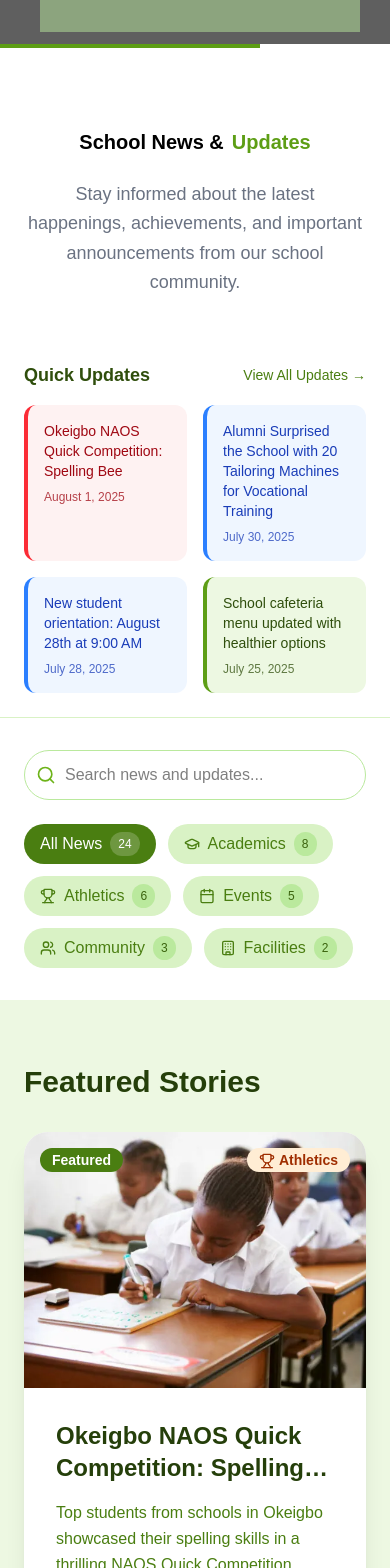
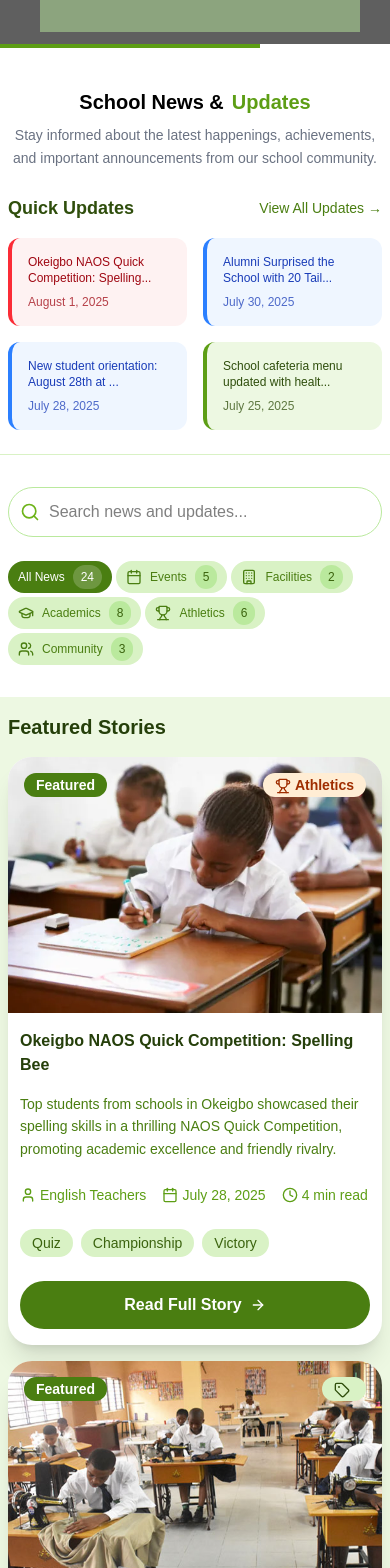
Before and after one commit to Hollayemi/pico, a Next.js app: page /news in a window 390 px wide. Shown: the part 420-1988 px from the top of the page. Built offline with nearby package versions, Linux system fonts and the light colour scheme; grey boxes are pictures that could not be loaded.

Commit message:
worked on responsiveness --2 giving & news

```diff
--- a/app/(pages)/news/page.jsx
+++ b/app/(pages)/news/page.jsx
@@ -10,11 +10,11 @@ const SchoolNewsPage = () => {
 
     const newsCategories = [
         { id: 'all', name: 'All News', count: 24 },
+        { id: 'events', name: 'Events', count: 5, icon: Calendar },
+        { id: 'facilities', name: 'Facilities', count: 2, icon: Building },
         { id: 'academics', name: 'Academics', count: 8, icon: GraduationCap },
         { id: 'athletics', name: 'Athletics', count: 6, icon: Trophy },
-        { id: 'events', name: 'Events', count: 5, icon: Calendar },
         { id: 'community', name: 'Community', count: 3, icon: Users },
-        { id: 'facilities', name: 'Facilities', count: 2, icon: Building }
     ];
 
     const featuredNews = [
@@ -179,14 +179,14 @@ const SchoolNewsPage = () => {
     return (
         <HomeWrapper miniSlider title="News and Updates">
             {/* Hero Section */}
-            <section className="py-10">
-                <div className="max-w-6xl mx-auto px-6">
+            <section className="md:py-10">
+                <div className="max-w-6xl mx-auto px-2 md:px-6">
                     <div className="text-center">
-                        <h1 className="text-xl md:text-3xl font-bold mb-6">
+                        <h1 className="text-xl md:text-3xl font-bold mb-2 md:mb-6">
                             School News &
                             <span className="text-brand-500 ml-2">Updates</span>
                         </h1>
-                        <p className="text-lg text-gray-500 max-w-3xl mx-auto leading-relaxed">
+                        <p className="text-sm md:text-base text-gray-500 max-w-3xl mx-auto leading-relaxed">
                             Stay informed about the latest happenings, achievements, and important announcements from our school community.
                         </p>
                     </div>
@@ -195,7 +195,7 @@ const SchoolNewsPage = () => {
 
             {/* Quick Updates Bar */}
             <section className="py-6 bg-white border-b border-brand-100">
-                <div className="max-w-7xl mx-auto px-6">
+                <div className="max-w-7xl mx-auto px-2 md:px-6">
                     <div className="flex items-center justify-between mb-4">
                         <h3 className="text-lg font-semibold text-brand-800">Quick Updates</h3>
                         <button className="text-brand-600 hover:text-brand-700 text-sm font-medium">
@@ -213,7 +213,7 @@ const SchoolNewsPage = () => {
                                         : 'bg-brand-50 border-brand-500 text-brand-800'
                                     }`}
                             >
-                                <p className="text-sm font-medium mb-2">{update.text}</p>
+                                <p className="text-xs font-medium mb-2">{update.text.substring(0, 40)}...</p>
                                 <p className="text-xs opacity-75">{formatDate(update.date)}</p>
                             </div>
                         ))}
@@ -223,7 +223,7 @@ const SchoolNewsPage = () => {
 
             {/* Search and Filter */}
             <section className="py-8 bg-white">
-                <div className="max-w-7xl mx-auto px-6">
+                <div className="max-w-7xl mx-auto px-2 md:px-6">
                     <div className="flex flex-col lg:flex-row gap-6 items-center justify-between">
                         <div className="flex-1 w-full md:max-w-md">
                             <div className="relative">
@@ -238,14 +238,14 @@ const SchoolNewsPage = () => {
                             </div>
                         </div>
 
-                        <div className="flex flex-wrap gap-3">
+                        <div className="flex flex-wrap gap-1 md:gap-3">
                             {newsCategories.map((category) => {
                                 const IconComponent = category.icon || Tag;
                                 return (
                                     <button
                                         key={category.id}
                                         onClick={() => setSelectedCategory(category.id)}
-                                        className={`flex items-center gap-2 px-4 py-2 rounded-full transition-all ${selectedCategory === category.id
+                                        className={`flex text-xs md:text-base items-center gap-2 px-2.5 md:px-4 py-1 md:py-2 rounded-full transition-all ${selectedCategory === category.id
                                             ? 'bg-brand-600 text-white'
                                             : 'bg-brand-100 text-brand-600 hover:bg-brand-200'
                                             }`}
@@ -268,10 +268,10 @@ const SchoolNewsPage = () => {
 
             {/* Featured News */}
             {featuredNews.some(article => selectedCategory === 'all' || article.category === selectedCategory) && (
-                <section className="py-16 bg-brand-50">
-                    <div className="max-w-7xl mx-auto px-6">
-                        <h2 className="text-3xl font-bold text-brand-900 mb-8">Featured Stories</h2>
-                        <div className="grid lg:grid-cols-2 gap-8">
+                <section className=" py-4 md:py-16 bg-brand-50">
+                    <div className="max-w-7xl mx-auto px-2 md:px-6">
+                        <h2 className="text-xl md:text-3xl font-bold text-brand-900 mb-4 md:mb-8">Featured Stories</h2>
+                        <div className="grid lg:grid-cols-2 gap-4 md:gap-8">
                             {featuredNews
                                 .filter(article => selectedCategory === 'all' || article.category === selectedCategory)
                                 .map((article) => {
@@ -295,26 +295,26 @@ const SchoolNewsPage = () => {
                                                 </div>
                                             </div>
 
-                                            <div className="p-8">
-                                                <h2 className="text-2xl font-bold text-brand-900 mb-4 line-clamp-2">
+                                            <div className="px-3 py-4 md:p-8">
+                                                <h2 className="md:text-2xl font-bold text-brand-900 mb-4 line-clamp-2">
                                                     {article.title}
                                                 </h2>
 
-                                                <p className="text-brand-600 mb-6 leading-relaxed line-clamp-3">
+                                                <p className="text-sm md:text-base text-brand-600 mb-6 leading-relaxed line-clamp-3">
                                                     {article.excerpt}
                                                 </p>
 
                                                 <div className="flex items-center justify-between mb-6">
-                                                    <div className="flex items-center space-x-4 text-sm text-brand-500">
-                                                        <div className="flex items-center">
+                                                    <div className="flex flex-wrap items-center space-x-4 text-sm text-brand-500">
+                                                        <div className="flex shrink-0 items-center">
                                                             <User className="w-4 h-4 mr-1" />
                                                             {article.author}
                                                         </div>
-                                                        <div className="flex items-center">
+                                                        <div className="flex shrink-0 items-center">
                                                             <Calendar className="w-4 h-4 mr-1" />
                                                             {formatDate(article.date)}
                                                         </div>
-                                                        <div className="flex items-center">
+                                                        <div className="flex shrink-0 items-center">
                                                             <Clock className="w-4 h-4 mr-1" />
                                                             {article.readTime}
                                                         </div>
@@ -344,8 +344,8 @@ const SchoolNewsPage = () => {
 
             {/* Recent News Grid */}
             <section className="py-16 bg-white">
-                <div className="max-w-7xl mx-auto px-6">
-                    <h2 className="text-3xl font-bold text-brand-900 mb-8">Recent News</h2>
+                <div className="max-w-7xl mx-auto px-2 md:px-6">
+                    <h2 className="text-xl md:text-3xl font-bold text-brand-900 mb-4 md:mb-8">Recent News</h2>
                     <div className="grid md:grid-cols-2 lg:grid-cols-3 gap-8">
                         {recentNews
                             .filter(article => selectedCategory === 'all' || article.category === selectedCategory)
@@ -365,8 +365,8 @@ const SchoolNewsPage = () => {
                                             </div>
                                         </div>
 
-                                        <div className="p-6">
-                                            <h3 className="text-xl font-bold text-brand-900 mb-3 line-clamp-2">
+                                        <div className="p-2 pb-6 md:p-6">
+                                            <h3 className="md:text-xl font-bold text-brand-900 mb-3 line-clamp-2">
                                                 {article.title}
                                             </h3>
 
@@ -408,7 +408,7 @@ const SchoolNewsPage = () => {
                                 <Search className="w-8 h-8 text-brand-400" />
                             </div>
                             <h3 className="text-xl font-semibold text-brand-700 mb-2">No articles found</h3>
-                            <p className="text-brand-500">Try adjusting your search or filter criteria.</p>
+                            <p className="text-sm md:text-base text-brand-500">Try adjusting your search or filter criteria.</p>
                         </div>
                     )}
                 </div>
@@ -416,11 +416,11 @@ const SchoolNewsPage = () => {
 
             {/* Newsletter Signup */}
             <section className="py-16">
-                <div className="max-w-4xl mx-auto px-6 text-center">
-                    <h2 className="text-4xl font-bold text-black mb-6">
+                <div className="max-w-4xl mx-auto px-3 md:px-6 text-center">
+                    <h2 className="text-xl md:text-4xl font-bold text-black mb-6">
                         Stay Updated
                     </h2>
-                    <p className="text-base text-gray-400 mb-8">
+                    <p className="text-sm md:text-base text-gray-600 mb-8">
                         Subscribe to our newsletter and never miss important school news and announcements.
                     </p>
 
@@ -428,14 +428,14 @@ const SchoolNewsPage = () => {
                         <input
                             type="email"
                             placeholder="Enter your email address"
-                            className="flex-1 px-4 py-3 rounded-full border-1 border-brand-400 focus:ring-2 focus:ring-brand-300"
+                            className="flex-1 px-4 py-2 md:py-3 rounded-full border-1 border-brand-400 focus:ring-2 focus:ring-brand-300"
                         />
-                        <button className="px-8 py-3 bg-brand-600 text-white font-semibold rounded-full hover:bg-white transition-colors">
+                        <button className="px-8 py-2 md:py-3 bg-brand-600 text-white font-semibold rounded-full hover:bg-white transition-colors">
                             Subscribe
                         </button>
                     </div>
 
-                    <p className="text-sm text-gray-400 mt-4">
+                    <p className="text-xs md:text-base text-gray-400 mt-4">
                         We respect your privacy. Unsubscribe at any time.
                     </p>
                 </div>
```
Also changed, not shown: app/(pages)/giving/page.jsx (+36 -36 lines).
